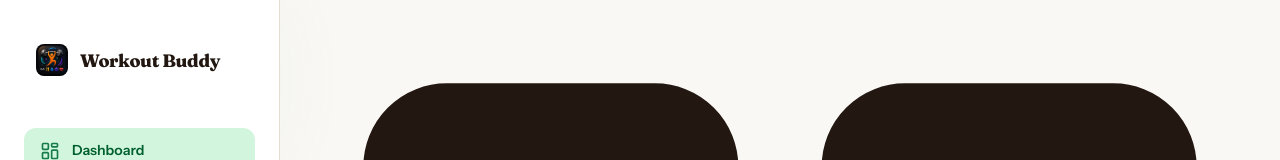
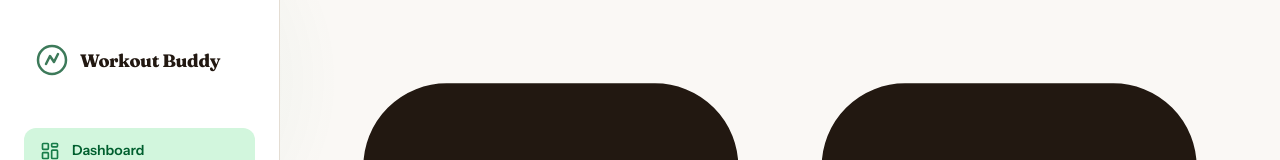
Before and after one commit to Paranjayy/workout-buddy, a React (Vite) app: page / in a window 1280 px wide. Shown: the top 160 px of the page. Built offline with nearby package versions, Linux system fonts and the light colour scheme.

Commit message:
chore: v2.5.0-GOD - Restoration & Stability Restore original branding, favicon, and harden Dashboard biometrics. Resolved blank screen regressions.

```diff
--- a/index.html
+++ b/index.html
@@ -26,8 +26,8 @@
     <meta name="twitter:image" content="/og.png" />
 
     <!-- Icons -->
-    <link rel="icon" type="image/png" href="/icon.png" />
-    <link rel="apple-touch-icon" href="/icon.png" />
+    <link rel="icon" type="image/svg+xml" href="/favicon.svg" />
+    <link rel="apple-touch-icon" href="/favicon.svg" />
     <link rel="manifest" href="/manifest.json" />
 
     <title>Workout Buddy — Fitness · Nutrition · Life</title>
--- a/src/components/Sidebar.tsx
+++ b/src/components/Sidebar.tsx
@@ -81,7 +81,7 @@ export function Sidebar() {
       {/* Desktop sidebar */}
       <aside className="sidebar">
         <div className="sidebar__brand">
-          <img src="/icon.png" alt="Workout Buddy" className="sidebar__logo" style={{ borderRadius: 8, objectFit: 'cover', width: 32, height: 32 }} />
+          <img src="/favicon.svg" alt="Workout Buddy" className="sidebar__logo" style={{ borderRadius: 8, width: 32, height: 32 }} />
           <span className="sidebar__title">Workout Buddy</span>
         </div>
         <nav className="sidebar__nav" aria-label="Main navigation">
@@ -143,7 +143,7 @@ function SidebarFooter() {
         <span>Settings</span>
       </NavLink>
       <div style={{ marginTop: 'var(--sp-4)', padding: '0 var(--sp-4)', display: 'flex', justifyContent: 'space-between', alignItems: 'center' }}>
-        <span style={{ fontSize: '10px', fontWeight: 800, color: 'var(--clr-text-3)', letterSpacing: '0.05em' }}>v2.3.1 stable</span>
+        <span style={{ fontSize: '10px', fontWeight: 800, color: 'var(--clr-text-3)', letterSpacing: '0.05em' }}>v2.5.0-GOD</span>
         <div style={{ width: 6, height: 6, borderRadius: '50%', background: 'var(--clr-success)', boxShadow: '0 0 8px var(--clr-success)' }} />
       </div>
     </div>
--- a/src/pages/Dashboard.tsx
+++ b/src/pages/Dashboard.tsx
@@ -250,15 +250,15 @@ export function Dashboard() {
         </p>
       </div>
 
-      <div style={{ display: 'flex', gap: 'var(--sp-2)', marginBottom: 'var(--sp-7)', overflowX: 'auto', paddingBottom: '4px' }}>
+      <div style={{ display: 'flex', gap: 'var(--sp-2)', marginBottom: 'var(--sp-7)', overflowX: 'auto', paddingBottom: '4px', scrollbarWidth: 'none' }}>
         {[
-          { label: 'BMI', value: profile.weight && profile.height ? (profile.weight / (profile.height / 100) ** 2).toFixed(1) : '—' },
-          { label: 'TDEE', value: profile.weight ? '2,450 kcal' : '—' },
-          { label: 'Sleep', value: '7.5 hrs' },
-          { label: 'Active', value: '42 min' },
+          { label: 'BMI', value: (profile?.weight && profile?.height) ? (profile.weight / (profile.height / 100) ** 2).toFixed(1) : '—' },
+          { label: 'TDEE', value: profile?.weight ? `${Math.round(profile.weight * 30)} kcal` : '—' },
+          { label: 'Status', value: allWorkouts.length > 50 ? 'Elite' : 'Active' },
+          { label: 'Points', value: (allWorkouts.length * 10).toLocaleString() },
           { label: 'Focus', value: '88%' },
         ].map(s => (
-          <div key={s.label} style={{ flexShrink: 0, padding: 'var(--sp-2) var(--sp-4)', borderRadius: '100px', background: 'var(--clr-surface-2)', border: '1px solid var(--clr-border)', display: 'flex', alignItems: 'center', gap: 'var(--sp-2)' }}>
+          <div key={s.label} style={{ flexShrink: 0, padding: 'var(--sp-2) var(--sp-4)', borderRadius: '100px', background: 'var(--clr-surface-2)', border: '1px solid var(--clr-border)', display: 'flex', alignItems: 'center', gap: 'var(--sp-2)', whiteSpace: 'nowrap' }}>
             <span style={{ fontSize: '10px', fontWeight: 800, textTransform: 'uppercase', letterSpacing: '0.05em', color: 'var(--clr-text-3)' }}>{s.label}</span>
             <span style={{ fontSize: 'var(--fs-xs)', fontWeight: 700, color: 'var(--clr-accent)' }}>{s.value}</span>
           </div>
```
